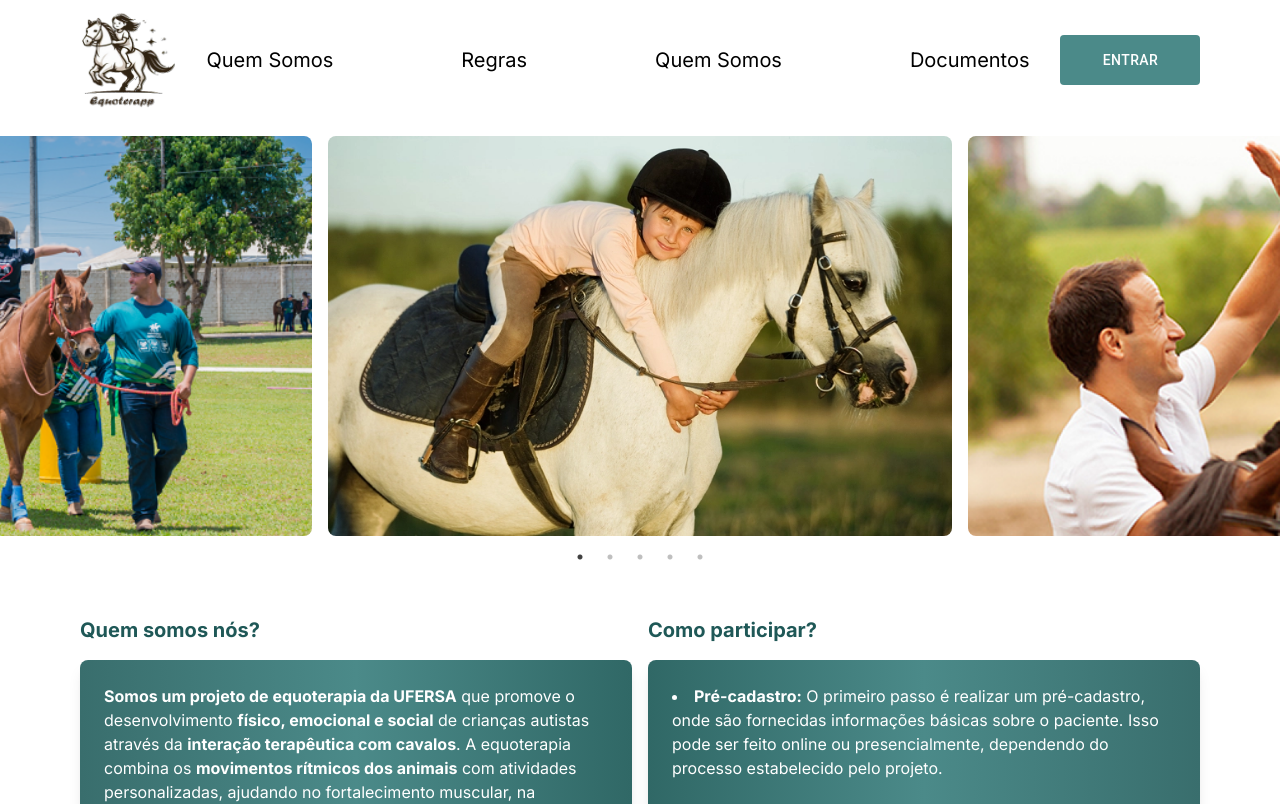
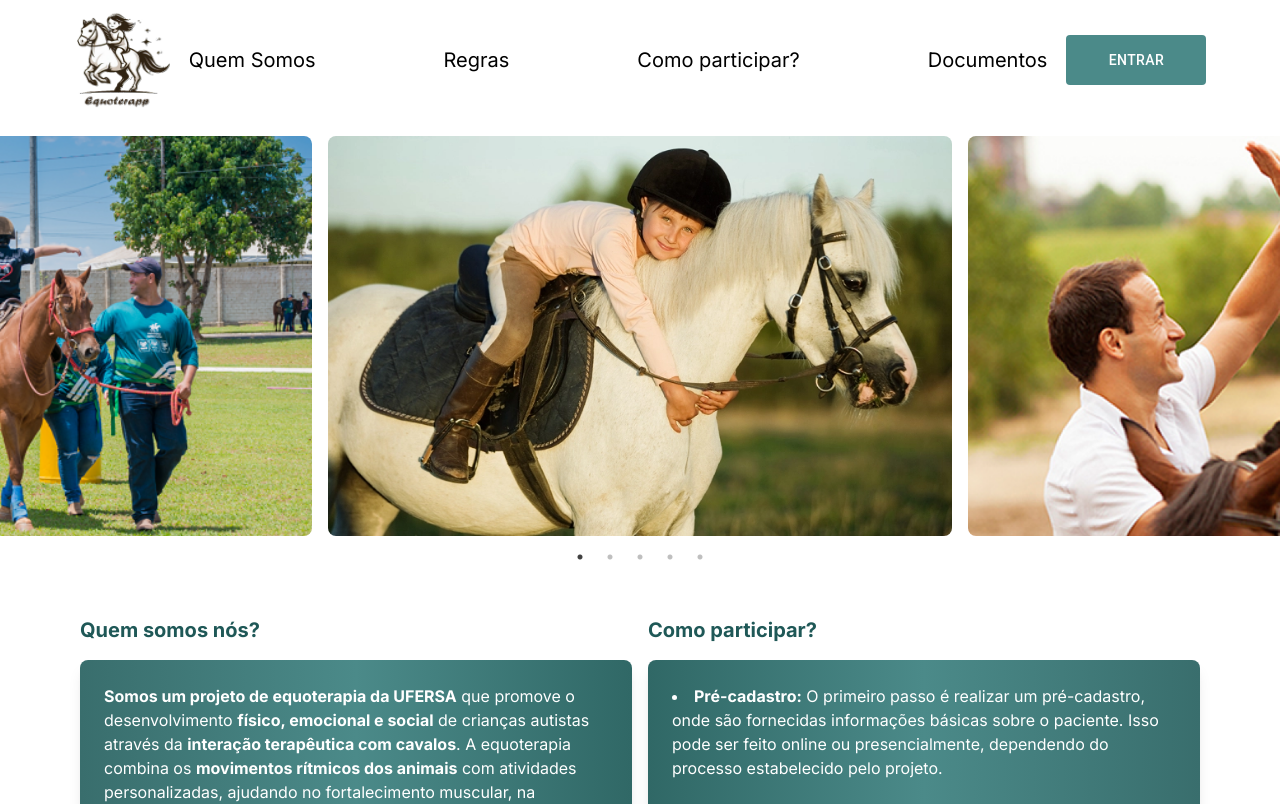
Before and after one commit to lucas037/equoterapp-front, a Next.js app: page / in a window 1280 px wide. Shown: the top 804 px of the page. Built offline with nearby package versions, Linux system fonts and the light colour scheme.

Commit message:
update: Correção de Header

```diff
--- a/src/app/page.tsx
+++ b/src/app/page.tsx
@@ -35,6 +35,7 @@ export default function Home() {
       userNotLogged={true}
       buttonExtraName='Entrar'
       routeExtra='/login'
+      routeLogo='/'
       />
 
 
--- a/src/app/ver-sessao/page.tsx
+++ b/src/app/ver-sessao/page.tsx
@@ -118,12 +118,10 @@ const VerSessao: React.FC = () => {
     return (
         <div className="bg-white min-h-screen p-6">
             <Header
-                buttonName='Sair'
-                handleClick={handleNavigation}
-                buttonsNames={["Verificar Documentos", "Sessões", "Gerenciamento", "Perfil"]}
-                colaborador={true}
+                collaborator={true}
             />
-            <div className="container mx-auto p-4 bg-gray-50 shadow-2xl rounded-lg">
+
+            <div className="container mx-auto p-4 bg-gray-50 shadow-2xl rounded-lg border border-t-4">
                 {session ? (
                     <>
                         <div className="flex items-center justify-between border-b pb-4">
--- a/src/components/Header.tsx
+++ b/src/components/Header.tsx
@@ -32,7 +32,7 @@ export default function Header(props: InterfaceProps) {
         }
         else if (props.userNotLogged) {
             setRoutes(["", "", "", ""]);
-            setButtonNames(["Quem Somos", "Regras", "Quem Somos", "Documentos"]);
+            setButtonNames(["Quem Somos", "Regras", "Como participar?", "Documentos"]);
         }
 
         if (props.buttonExtraName != null)
```
